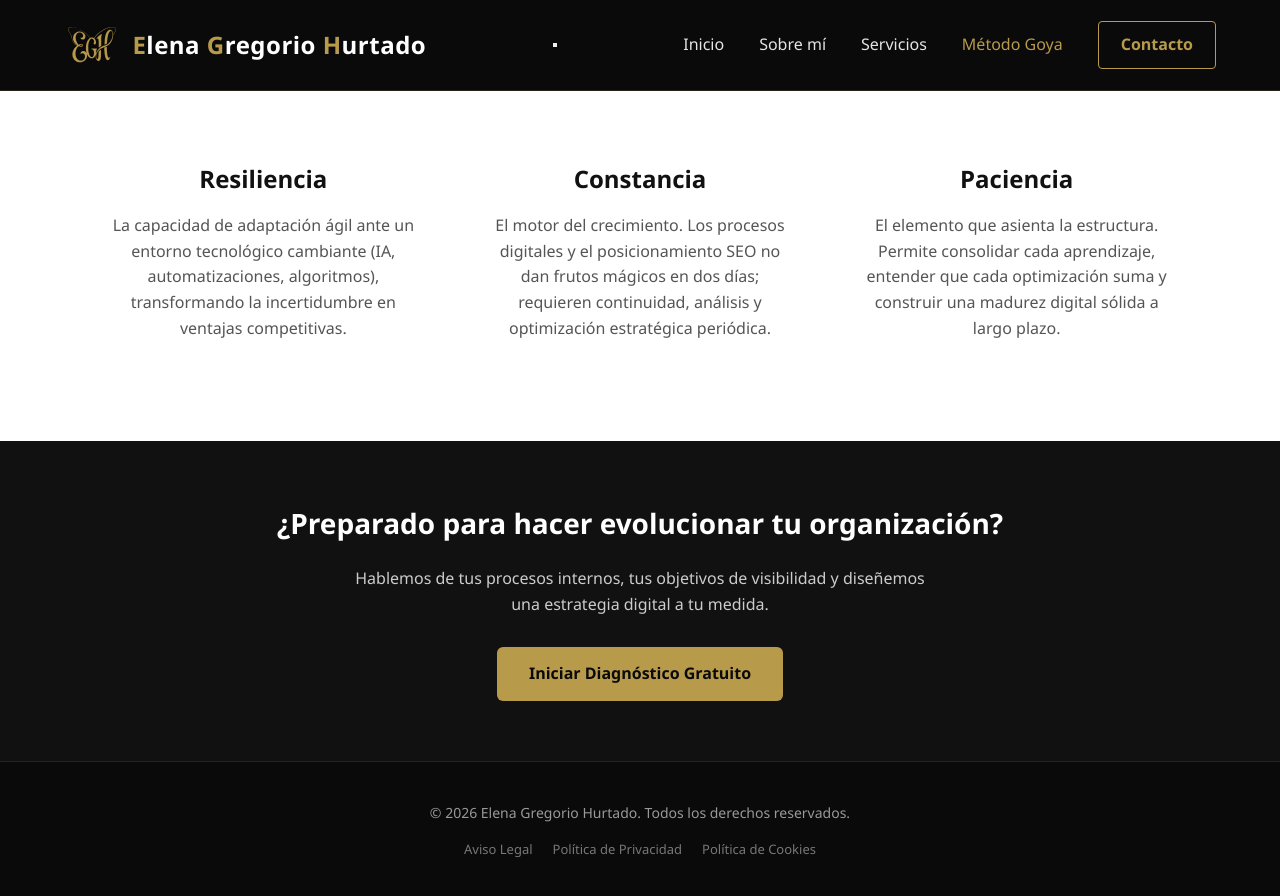
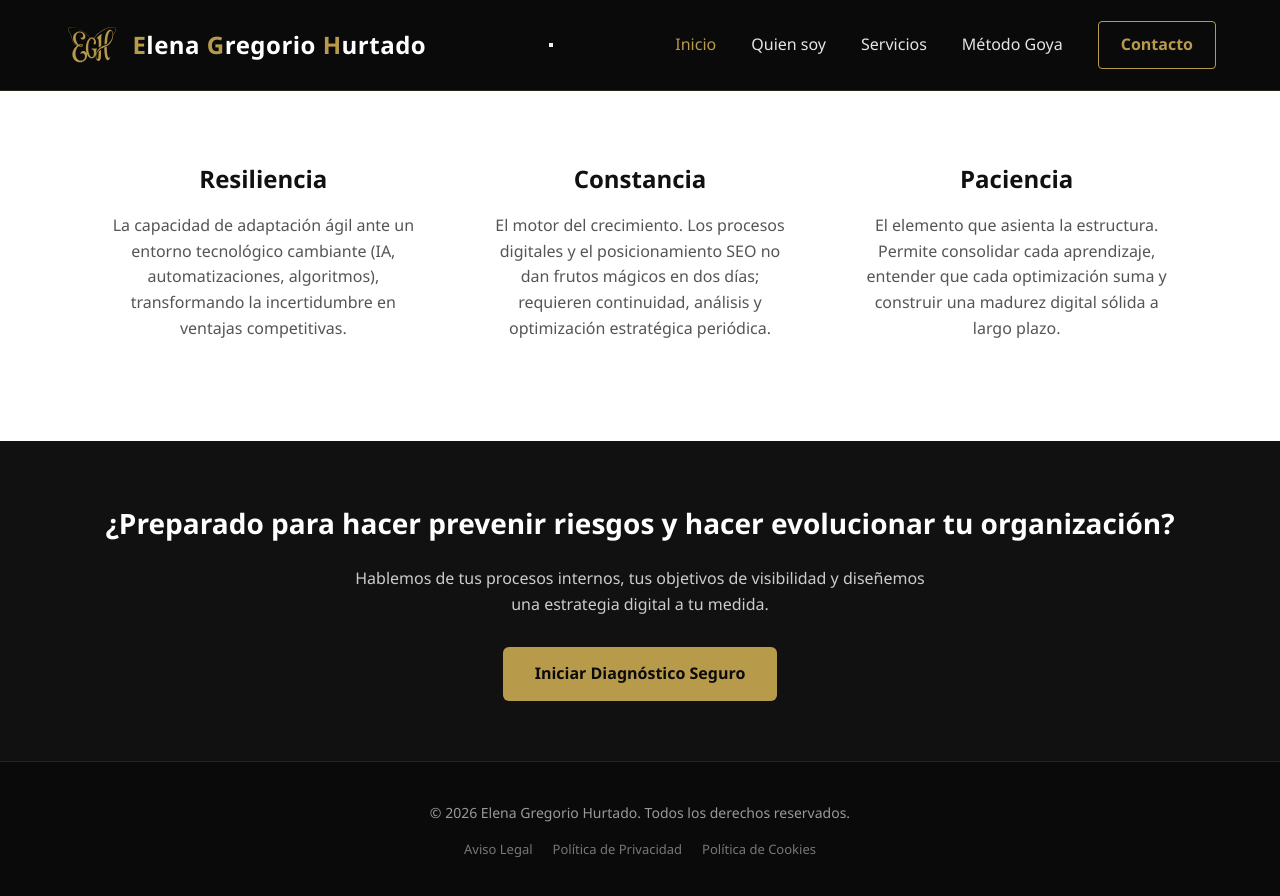
Before and after one commit to HelenGoya/consultoradigital, a Jekyll site: the page built from metodo-goya.html, in a window 1280 px wide and 900 px high, scrolled down 2610 px. Shown: the top 896 px of the window. Built offline with Jekyll 4.4.1, drawn with Linux system fonts in a browser that asks for light colours.

Commit message:
Convert metodo-goya.html to use front matter
Refactor HTML structure to use front matter and improve links.

```diff
--- a/metodo-goya.html
+++ b/metodo-goya.html
@@ -1,42 +1,9 @@
-<!DOCTYPE html>
-<html lang="es">
-<head>
-    <meta charset="UTF-8">
-    <meta name="viewport" content="width=device-width, initial-scale=1.0">
-    <title>El Método GOYA | Elena Gregorio Hurtado</title>
+---
+layout: default
+title: El Método GOYA | Elena Gregorio Hurtado
+description: Descubre el Método GOYA una metodología de transformación digital humana, estratégica y sostenible basada en la Resiliencia, Constancia y Paciencia.
+---
 
-    <link rel="icon" type="image/svg+xml" href="img/egh%20logotipo%20dorado%20minimalista.svg">
-    <link rel="apple-touch-icon" href="img/egh%20logotipo%20dorado%20minimalista.svg">
-
-    <meta name="description" content="Descubre el Método GOYA: una metodología de transformación digital humana, estratégica y sostenible basada en la Resiliencia, Constancia y Paciencia.">
-    <link rel="stylesheet" href="css/main.css">
-</head>
-<body>
-
-    <header class="sitio-header">
-        <div class="contenedor nav-contenedor">
-            <a href="index.html" class="logotipo" aria-label="Elena Gregorio Hurtado - Inicio">
-                <img src="img/egh%20logotipo%20dorado%20minimalista.svg" alt="" class="logo-icono-mini">
-                <span class="logo-texto"><span class="resaltado">E</span>lena <span class="resaltado">G</span>regorio <span class="resaltado">H</span>urtado</span>
-            </a>
-
-            <button class="menu-toggle" id="menuToggle" aria-label="Abrir menú de navegación" aria-expanded="false">
-                <span class="barra"></span>
-                <span class="barra"></span>
-                <span class="barra"></span>
-            </button>
-
-            <nav class="menu-navegacion" id="menuNavegacion">
-                <a href="index.html" class="enlace-nav">Inicio</a>
-                <a href="sobre-mi.html" class="enlace-nav">Sobre mí</a>
-                <a href="servicios.html" class="enlace-nav">Servicios</a>
-                <a href="metodo-goya.html" class="enlace-nav activo">Método Goya</a>
-                <a href="contacto.html" class="enlace-nav enlace-contacto">Contacto</a>
-            </nav>
-        </div>
-    </header>
-
-    <main>
 <section class="hero">
     <div class="contenedor hero-grid">
 
@@ -51,11 +18,11 @@
                 La evolución real de un negocio no depende únicamente de las herramientas que implementa. Nace de preparar la mentalidad organizativa para asimilar el cambio y construir estructuras digitales eficientes, humanas y sostenibles a largo plazo.
             </p>
 
-            <a href="contacto.html" class="btn-dorado">Quiero seguir el método Goya</a>
+            <a href="{{ site.baseurl }}/contacto.html" class="btn-dorado">Quiero seguir el método Goya</a>
         </div>
 
         <div class="hero-imagen-bloque">
-            <img src="img/foto elena metodo goya.png" alt="Elena Gregorio Hurtado - Método GOYA" class="hero-foto-perfil">
+            <img src="{{ site.baseurl }}/img/foto elena metodo goya.png" alt="Elena Gregorio Hurtado - Método GOYA" class="hero-foto-perfil">
         </div>
 
     </div>
@@ -108,6 +75,7 @@
         </div>
     </div>
 </section>
+
 <section style="padding: 80px 0; background-color: #ffffff;">
     <div class="contenedor">
         <h2 style="text-align: center; color: #111111; font-size: 32px; margin-bottom: 50px;">Los Tres Pilares de GOYA</h2>
@@ -135,37 +103,8 @@
 
 <section style="padding: 60px 0; background-color: #111111; text-align: center; color: #ffffff;">
     <div class="contenedor">
-                <h2 style="color: #ffffff; font-size: 28px; margin-bottom: 20px;">¿Preparado para hacer evolucionar tu organización?</h2>
+        <h2 style="color: #ffffff; font-size: 28px; margin-bottom: 20px;">¿Preparado para hacer prevenir riesgos y hacer evolucionar tu organización?</h2>
         <p style="color: #cccccc; margin-bottom: 30px; max-width: 600px; margin-left: auto; margin-right: auto;">Hablemos de tus procesos internos, tus objetivos de visibilidad y diseñemos una estrategia digital a tu medida.</p>
-                <a href="contacto.html" class="btn-dorado" style="text-decoration: none; display: inline-block;">Iniciar Diagnóstico Gratuito</a>
+        <a href="{{ site.baseurl }}/contacto.html" class="btn-dorado" style="text-decoration: none; display: inline-block;">Iniciar Diagnóstico Seguro</a>
     </div>
 </section>
-    </main>
-
-    <footer class="sitio-footer">
-        <div class="contenedor footer-contenedor">
-            <p>&copy; 2026 Elena Gregorio Hurtado. Todos los derechos reservados.</p>
-            <div class="enlaces-legales">
-                <a href="aviso-legal.html">Aviso Legal</a>
-                <a href="privacidad.html">Política de Privacidad</a>
-                <a href="cookies.html">Política de Cookies</a>
-            </div>
-        </div>
-    </footer>
-
-    <script>
-        document.addEventListener('DOMContentLoaded', () => {
-            const boton = document.getElementById('menuToggle');
-            const menu = document.getElementById('menuNavegacion');
-
-            if (boton && menu) {
-                boton.addEventListener('click', (e) => {
-                    e.preventDefault();
-                    menu.classList.toggle('active');
-                    boton.classList.toggle('active');
-                });
-            }
-        });
-    </script>
-</body>
-</html>
```
Lines whose indentation alone changed are shown as unchanged.
